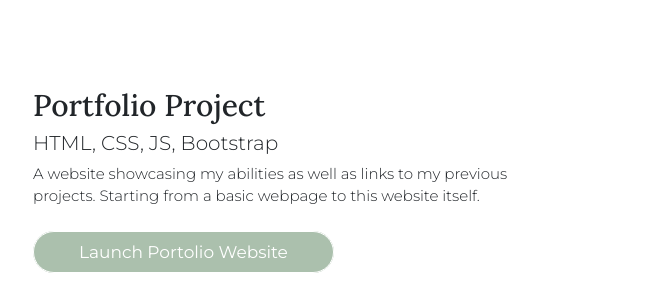
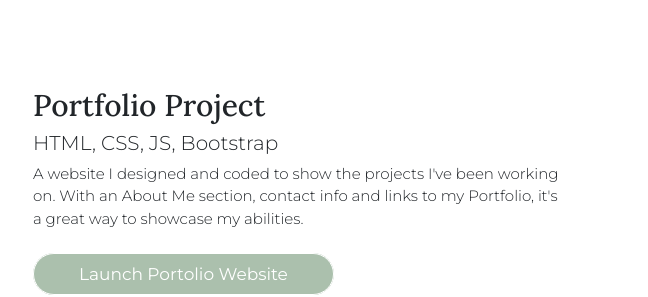
Before and after one commit to laurapurser/MyPortfolio, a plain HTML site: page index.html in a window 1280 px wide. Shown: the part 1034-1331 px from the top of the page, 632-1280 px from the left. Drawn offline with nearby package versions, Linux system fonts and the light colour scheme.

```diff
--- a/index.html
+++ b/index.html
@@ -122,7 +122,9 @@
         <div class="col-md-6 text-grid mt-4">
           <h1 class="h1-grid">Portfolio Project</h1>
           <h2 class="h2-grid">HTML, CSS, JS, Bootstrap</h2>
-          <h3 class="h3-grid lh-base">A website showcasing my abilities as well as links to my previous projects. Starting from a basic webpage to this website itself.
+          <h3 class="h3-grid lh-base">A website I designed and coded to show
+            the projects I've been working on. With an About Me section, contact
+            info and links to my Portfolio, it's a great way to showcase my abilities.
 
           </h3>
         </br>
```
Also changed, not shown: projects.html (line endings or trailing spaces).
